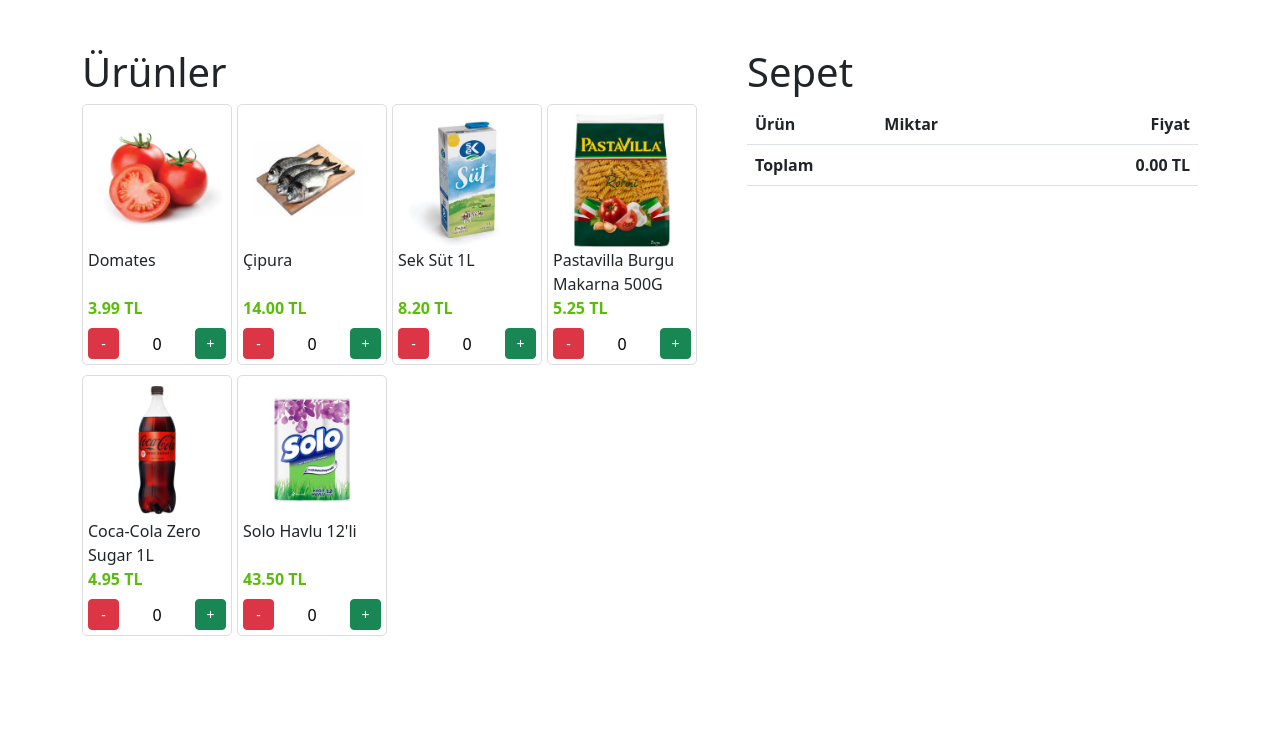
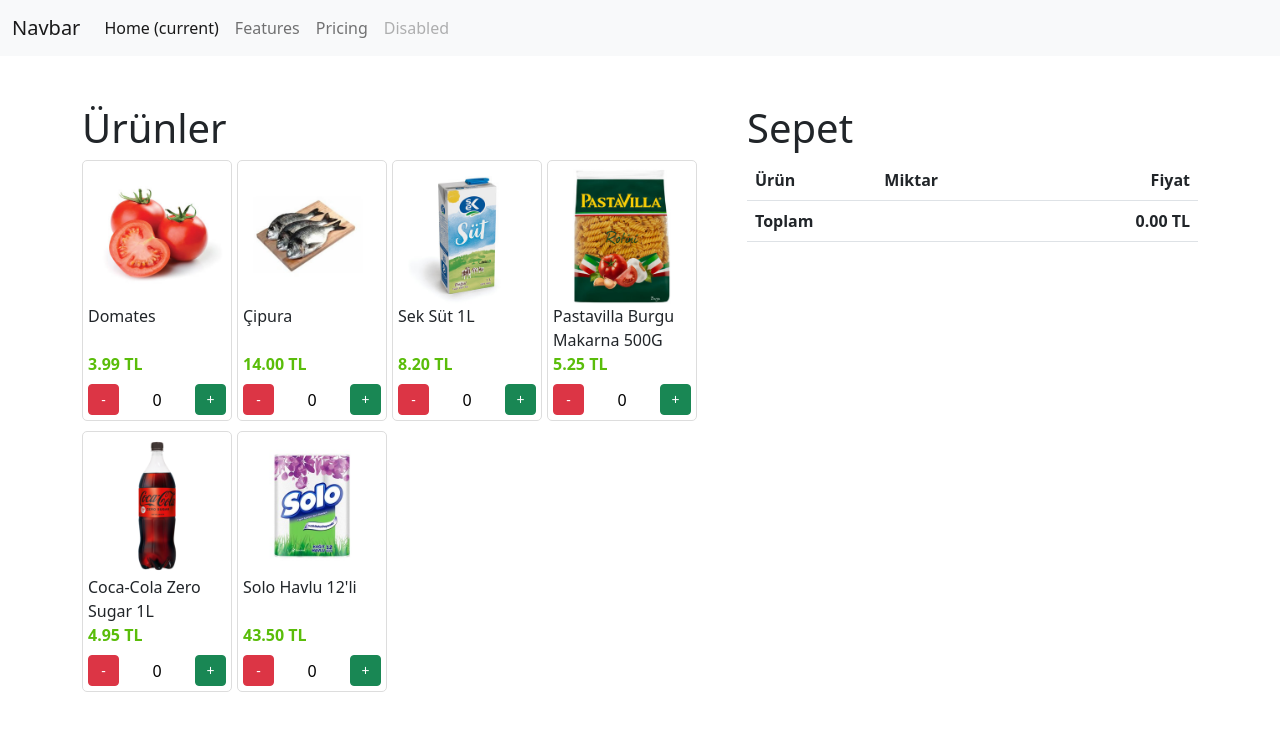
Before and after one commit to beyzagumuse/shop, an Angular app: page / in a window 1280 px wide. Shown: the top 730 px of the page. Built offline with nearby package versions, Linux system fonts and the light colour scheme.

Commit message:
S2 - 02
Navigation bar eklendi. ps. container-fluid tüm ekran boyutuna orantılıyor.

```diff
--- a/src/app/app-routing.module.ts
+++ b/src/app/app-routing.module.ts
@@ -1 +1,14 @@
 // Projeyi oluştururken routing e tamam demediğimiz için manuel olarak ekliyoruz.
+
+import { NgModule } from "@angular/core";
+import { Routes, RouterModule } from "@angular/router";
+
+
+const routes : Routes = [];
+
+@NgModule({
+    imports: [RouterModule.forRoot(routes)],
+    exports: [RouterModule]
+})
+
+export class AppRoutingModule {}
--- a/src/app/app.component.html
+++ b/src/app/app.component.html
@@ -1,3 +1,20 @@
+<nav class="navbar navbar-expand-lg navbar-light bg-light">
+  <div class="container-fluid">
+    <a class="navbar-brand" href="#">Navbar</a>
+    <button class="navbar-toggler" type="button" data-toggle="collapse" data-target="#navbarNavAltMarkup" aria-controls="navbarNavAltMarkup" aria-expanded="false" aria-label="Toggle navigation">
+      <span class="navbar-toggler-icon"></span>
+    </button>
+    <div class="collapse navbar-collapse" id="navbarNavAltMarkup">
+      <div class="navbar-nav">
+        <a class="nav-item nav-link active" href="#">Home <span class="sr-only">(current)</span></a>
+        <a class="nav-item nav-link" href="#">Features</a>
+        <a class="nav-item nav-link" href="#">Pricing</a>
+        <a class="nav-item nav-link disabled" href="#">Disabled</a>
+      </div>
+    </div>
+  </div>
+</nav>
+
 <div class="container mt-5">
   <div class="row">
     <div class="col-sm-7">
--- a/src/app/app.module.ts
+++ b/src/app/app.module.ts
@@ -1,6 +1,7 @@
 import { NgModule } from '@angular/core';
 import { BrowserModule } from '@angular/platform-browser';
 import { FormsModule } from '@angular/forms';
+import { AppRoutingModule } from './app-routing.module';
 import { AppComponent } from './app.component';
 
 @NgModule({
@@ -9,6 +10,7 @@
   ],
   imports: [
     BrowserModule,
+    AppRoutingModule,
     FormsModule
   ],
   providers: [],
```
